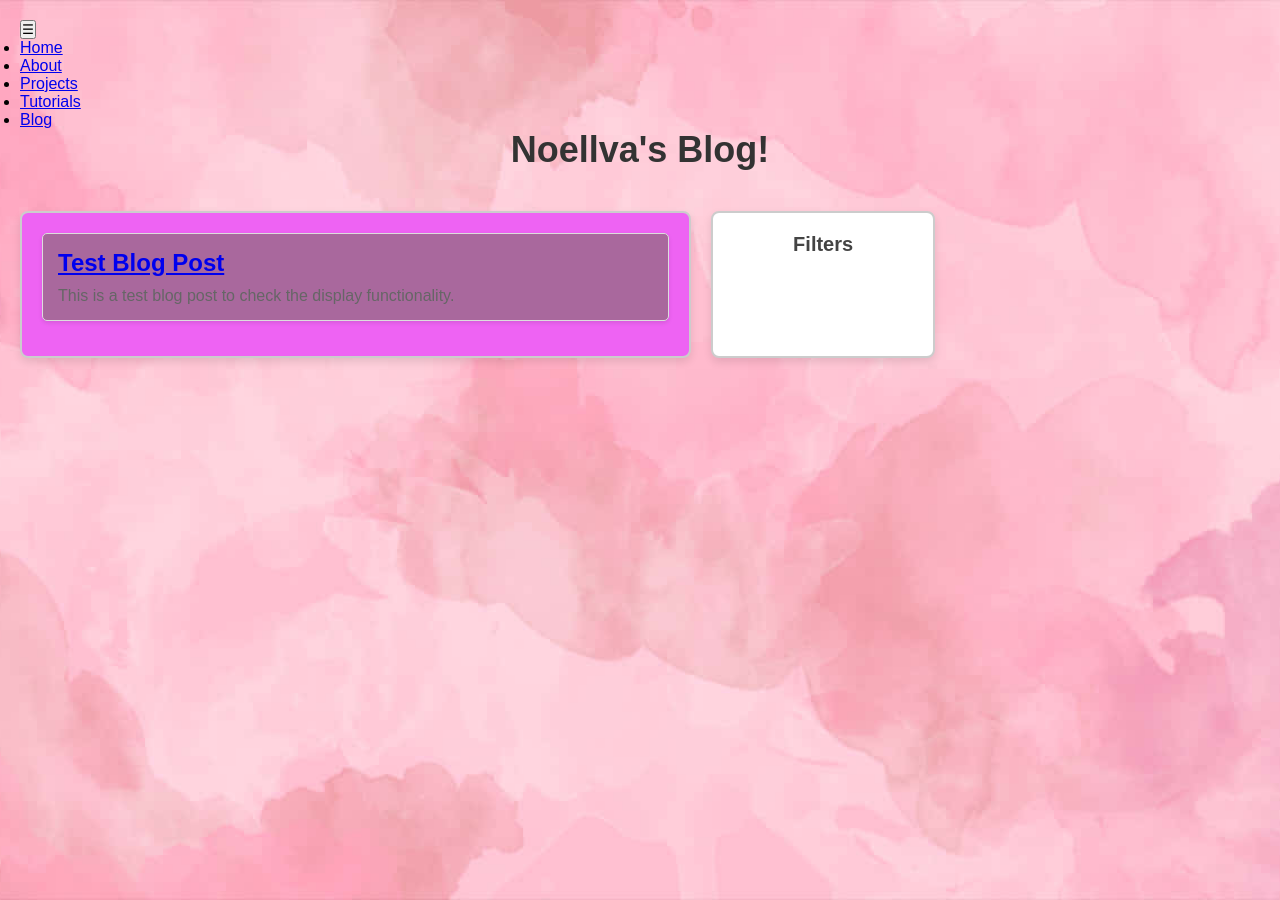
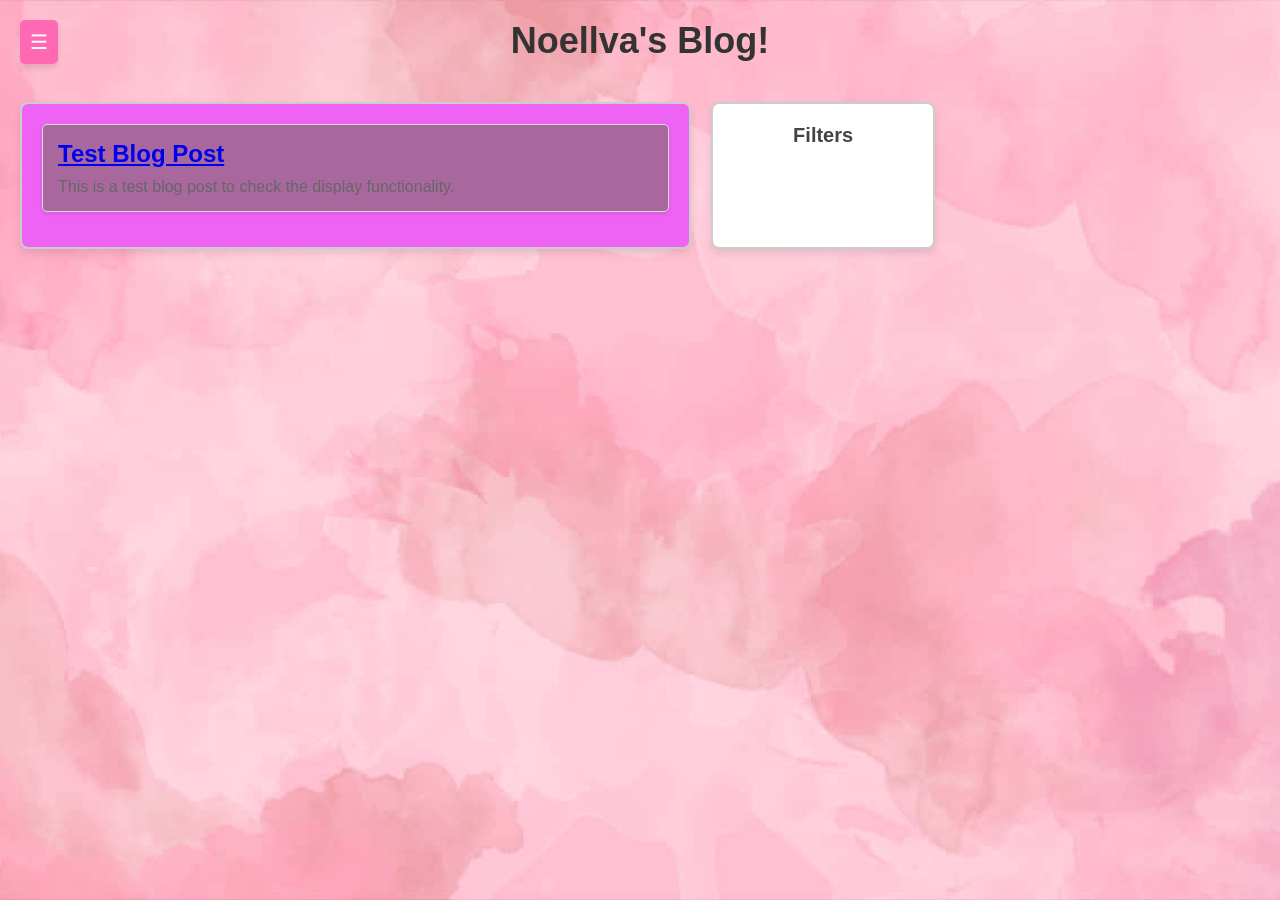
Before and after one commit to NocaToca/nocatoca.github.io, a Jekyll site: the page built from blog.md, in a window 1280 px wide. Built offline with Jekyll 4.4.1, drawn with Linux system fonts in a browser that asks for light colours.

Commit message:
Update formatting

```diff
--- a/_layouts/blog.html
+++ b/_layouts/blog.html
@@ -1,6 +1,7 @@
 <!DOCTYPE html>
 <html lang="en">
 <head>
+    <link href="https://fonts.googleapis.com/css2?family=Tangerine:wght@400;500;600&display=swap" rel="stylesheet">
     <meta charset="UTF-8">
     <meta name="viewport" content="width=device-width, initial-scale=1.0">
     <link rel="stylesheet" href="/css/blog.css">
--- a/css/blog.css
+++ b/css/blog.css
@@ -12,7 +12,7 @@
     background-position: center;
     background-repeat: no-repeat;
     background-attachment: fixed;
-    min-height: 100mv;
+    min-height: 100vh;
 }
 
 header {
@@ -85,3 +85,115 @@
 .filters input[type="checkbox"] {
     margin-right: 10px;
 }
+
+
+.toolbar{
+    position: absolute;
+    top: 20px;
+    left: 20px;
+}
+
+#menu-toggle{
+    background-color: #ff69b4;
+    border: none;
+    color: white;
+    font-size: 20px;
+    border-radius: 5px;
+    cursor: pointer;
+    padding: 10px;
+    box-shadow: 0 4px 6px rgba(0,0,0,0.1);
+    transition: background-color 0.3s ease;
+}
+
+#menu-toggle:hover{
+    background-color: #ff85c5;
+}
+
+#menu.hidden{
+    display: none;
+}
+
+#menu{
+    background: rgba(255,255,255,0.8);
+    border: 1px solid #ddd;
+    border-radius: 8px;
+    box-shadow: 0 4px 6px rgba(0,0,0,0.1);
+    margin-top: 10px;
+    padding: 10px 15px;
+    position: absolute;
+}
+
+#side-menu {
+    position: fixed;
+    top: 0;
+    left: -300px;
+    height: 100%;
+    width: 250px;
+    background: rgba(255, 216, 249, 0.9);
+    box-shadow: 4px 0 6px rgba(0, 0, 0, 0.3);
+    transition: left 0.3s ease;
+    z-index: 1000;
+    overflow-y: auto;
+    font-family: 'Tangerine', sans-serif;
+    display: flex;
+    flex-direction: column;
+    justify-content: center;
+    /* align-items: center; */
+    text-align: center;
+    padding: 20px;
+}
+
+#side-menu ul {
+    list-style: none;
+    padding: 0;
+    margin: 0;
+    display: flex;
+    flex-direction: column;
+    align-items: center;
+    justify-content: center;
+    height: 100%;
+}
+
+#side-menu ul li {
+    margin: 15px 0;
+}
+
+#side-menu a {
+    text-decoration: none;
+    color: #333;
+    font-size: 120px;
+    transition: color 0.3s ease;
+}
+
+#side-menu ul li a {
+    text-decoration: none;
+    color: #333;
+    font-size: 18px;
+    font-weight: 500;
+    padding: 10px 20px;
+    border-radius: 5px;
+    transition: background-color 0.3s ease, color 0.3s ease;
+}
+
+#side-menu ul li a:hover {
+    color: #ff69b4;
+}
+
+#side-menu.open {
+    left: 0;
+}
+
+#overlay{
+    position: fixed;
+    top: 0;
+    left: 0;
+    width: 100%;
+    height: 100%;
+    background: rgba(0,0,0,0.5);
+    z-index:999;
+    display:none;
+}
+
+#overlay.show{
+    display: block;
+}
```
